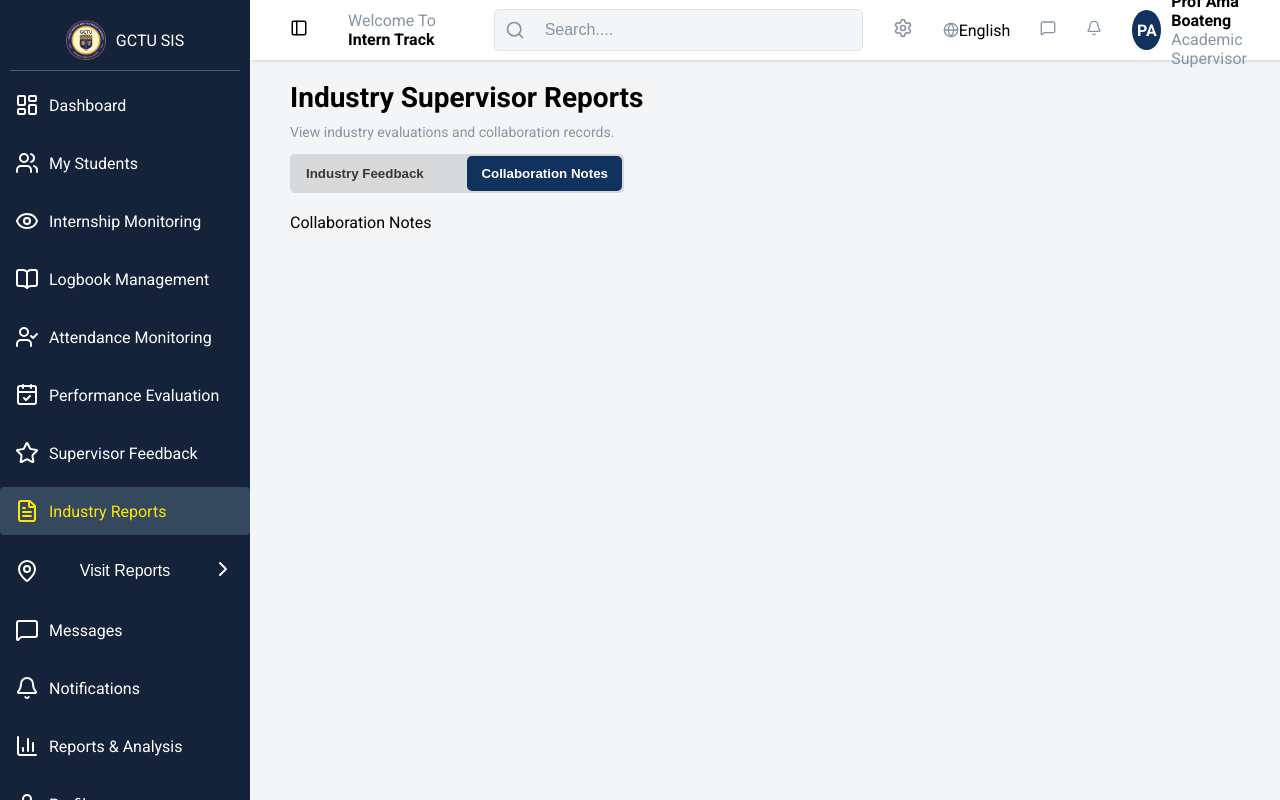
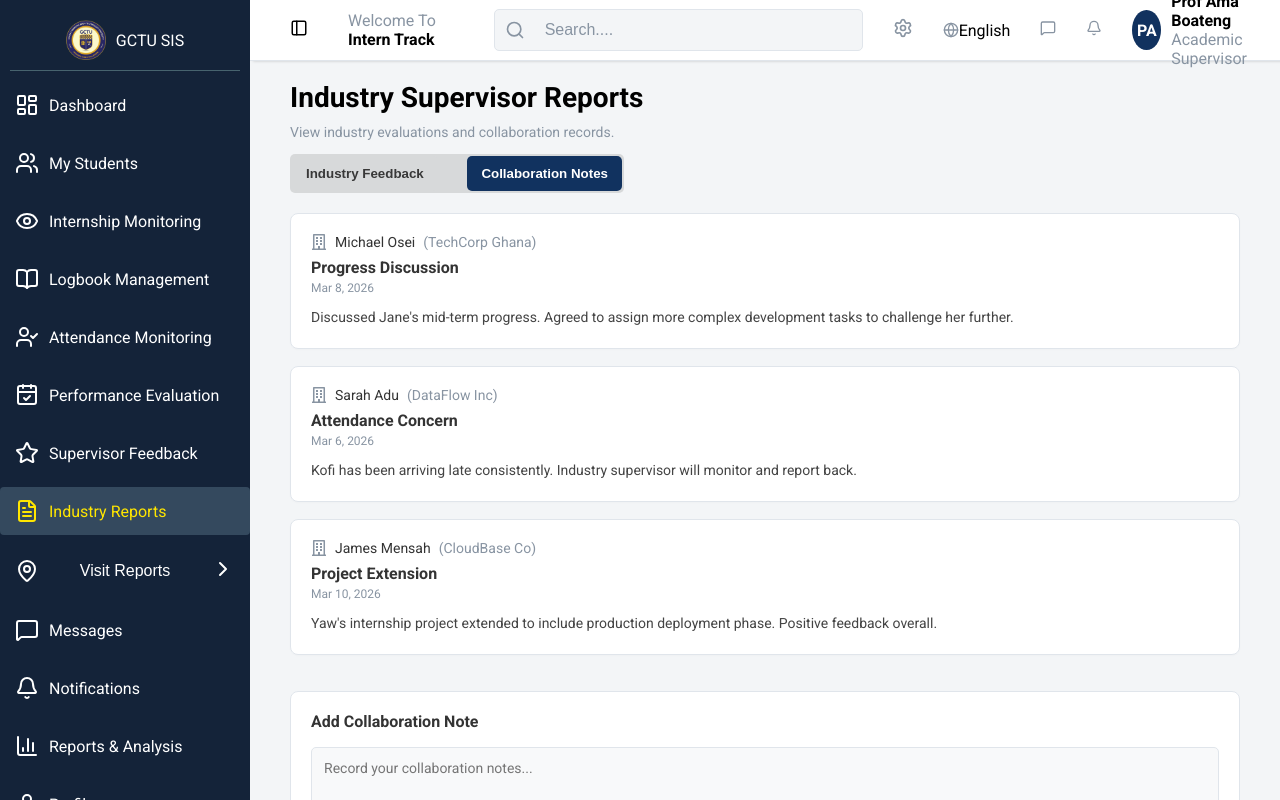
Before and after one commit to Princeaddo1199/GCTU-Student-Internship-System, a React (Vite) app: page /industry-reports in a window 1280 px wide. Both pictures are taken after a click on the button "Collaboration Notes". Built offline with nearby package versions, Linux system fonts and the light colour scheme.

Commit message:
Supervisor Reports been worked on
Still on Supervisor reports. working on the Collaboration Notes section

```diff
--- /dev/null
+++ b/src/Components/CollaborationNoteCard.jsx
@@ -0,0 +1,18 @@
+import React from 'react';
+import '../STYLES/CollaborationNoteCard.css';
+import { FaRegBuilding } from "react-icons/fa";
+
+export default function CollaborationNoteCard({ supervisorName, company, title, date, comment }) {
+  return (
+    <div className="collaborationNoteCard">
+      <div className="collaborationNoteCardHeader">
+        <FaRegBuilding className="collaborationNoteCardIcon" />
+        <span className="collaborationNoteCardSupervisor">{supervisorName}</span>
+        <span className="collaborationNoteCardCompany">({company})</span>
+      </div>
+      <div className="collaborationNoteCardTitle">{title}</div>
+      <div className="collaborationNoteCardDate">{date}</div>
+      <div className="collaborationNoteCardComment">{comment}</div>
+    </div>
+  );
+}
--- /dev/null
+++ b/src/Components/IndustryFeedbackCard.jsx
@@ -0,0 +1,30 @@
+import React from 'react';
+import '../STYLES/FeedbackCard.css';
+import { FaStar, FaStarHalfAlt, FaRegStar } from "react-icons/fa";
+
+export default function IndustryFeedbackCard({ studentName, company, supervisorName, date, comment, rating }) {
+  return (
+    <div className="feedbackCard">
+      <div className="feedbackCardHeader">
+        <div className="feedbackCardHeaderLeft">
+          <span className="feedbackCardStudentName">{studentName}</span>
+          <span className="feedbackCardTypeBadge">{company}</span>
+        </div>
+        <div className="feedbackCardRating">
+          {[...Array(5)].map((_, index) => {
+            const starNumber = index + 1;
+            if (rating >= starNumber) {
+              return <FaStar key={index} color="#ffc107" />;
+            } else if (rating >= starNumber - 0.5) {
+              return <FaStarHalfAlt key={index} color="#ffc107" />;
+            } else {
+              return <FaRegStar key={index} color="#e4e5e9" />;
+            }
+          })}
+        </div>
+      </div>
+      <div className="feedbackCardDate">By {supervisorName} - {date}</div>
+      <div className="feedbackCardComment">{comment}</div>
+    </div>
+  );
+}
--- /dev/null
+++ b/src/Data/collaborationNotes.json
@@ -0,0 +1,26 @@
+[
+  {
+    "id": 1,
+    "supervisorName": "Michael Osei",
+    "company": "TechCorp Ghana",
+    "title": "Progress Discussion",
+    "date": "Mar 8, 2026",
+    "comment": "Discussed Jane's mid-term progress. Agreed to assign more complex development tasks to challenge her further."
+  },
+  {
+    "id": 2,
+    "supervisorName": "Sarah Adu",
+    "company": "DataFlow Inc",
+    "title": "Attendance Concern",
+    "date": "Mar 6, 2026",
+    "comment": "Kofi has been arriving late consistently. Industry supervisor will monitor and report back."
+  },
+  {
+    "id": 3,
+    "supervisorName": "James Mensah",
+    "company": "CloudBase Co",
+    "title": "Project Extension",
+    "date": "Mar 10, 2026",
+    "comment": "Yaw's internship project extended to include production deployment phase. Positive feedback overall."
+  }
+]
--- /dev/null
+++ b/src/Data/supervisorFeedback.json
@@ -0,0 +1,26 @@
+[
+  {
+    "id": 1,
+    "studentId": 1,
+    "supervisorName": "Michael Osei",
+    "date": "Mar 10, 2026",
+    "comment": "Jane has shown excellent initiative and quickly adapted to the team workflow. Strong technical potential.",
+    "rating": 4.5
+  },
+  {
+    "id": 2,
+    "studentId": 2,
+    "supervisorName": "Sarah Adu",
+    "date": "Mar 9, 2026",
+    "comment": "Kofi demonstrates good analytical skills but could improve on time management and communication.",
+    "rating": 3.5
+  },
+  {
+    "id": 3,
+    "studentId": 4,
+    "supervisorName": "James Mensah",
+    "date": "Mar 11, 2026",
+    "comment": "Outstanding performance. Yaw completed all assigned tasks ahead of schedule with minimal supervision.",
+    "rating": 5
+  }
+]
--- a/src/Pages/IndustryReports.jsx
+++ b/src/Pages/IndustryReports.jsx
@@ -1,9 +1,36 @@
 import React from "react";
 import "../STYLES/IndustryReports.css"
 import { useState } from "react";
+import Students from "../Data/studentTable.json";
+import SupervisorFeedbacks from "../Data/supervisorFeedback.json";
+import IndustryFeedbackCard from "../Components/IndustryFeedbackCard";
+import CollaborationNotesData from "../Data/collaborationNotes.json";
+import CollaborationNoteCard from "../Components/CollaborationNoteCard";
+
+let globalNotes = [...CollaborationNotesData];
 
 export default function IndustryReports() {
   const [activeView, setActiveView] = useState("industryFeedback");
+  const [notes, setNotes] = useState(globalNotes);
+  const [newNoteText, setNewNoteText] = useState("");
+
+  const saveNote = () => {
+    if (!newNoteText.trim()) return;
+
+    const newNote = {
+      id: Date.now(),
+      supervisorName: "Prof. Ama Boateng",
+      company: "Academic Supervisor",
+      title: "New Note",
+      date: new Date().toLocaleDateString('en-US', { month: 'short', day: 'numeric', year: 'numeric' }),
+      comment: newNoteText
+    };
+
+    const updatedNotes = [...notes, newNote];
+    setNotes(updatedNotes);
+    globalNotes = updatedNotes;
+    setNewNoteText("");
+  };
   return (
     <>
       <div className="industryReportsTitle">
@@ -24,7 +51,7 @@ export default function IndustryReports() {
         </button>
         <button
           type="button"
-          className={`performanceEvaluationTabButton ${activeView === "collaborationNotes" ? "active" : ""}`}
+          className={`industryReportsTabButton ${activeView === "collaborationNotes" ? "active" : ""}`}
           onClick={() => setActiveView("collaborationNotes")}
         >
           Collaboration Notes
@@ -32,12 +59,47 @@ export default function IndustryReports() {
       </div>
 
       {activeView === "industryFeedback" ? (
-        <div className="evaluationPageMain">
-          <p>Industry Feedback</p>
+        <div className="industryFeedbackPageMain">
+          {SupervisorFeedbacks.map((feedback) => {
+            const student = Students.find(s => s.id === feedback.studentId);
+            if (!student) return null;
+            return (
+              <IndustryFeedbackCard
+                key={feedback.id}
+                studentName={student.student}
+                company={student.company}
+                supervisorName={feedback.supervisorName}
+                date={feedback.date}
+                comment={feedback.comment}
+                rating={feedback.rating}
+              />
+            );
+          })}
         </div>
       ) : (
-        <div className="scoreboardPageMain">
-          <p>Collaboration Notes</p>
+        <div className="collaborationNotesPageMain">
+          <div className="collaborationNotesList">
+            {notes.map((note) => (
+              <CollaborationNoteCard
+                key={note.id}
+                supervisorName={note.supervisorName}
+                company={note.company}
+                title={note.title}
+                date={note.date}
+                comment={note.comment}
+              />
+            ))}
+          </div>
+          <div className="addNoteContainer">
+            <h3 className="addNoteTitle">Add Collaboration Note</h3>
+            <textarea
+              className="addNoteTextarea"
+              placeholder="Record your collaboration notes..."
+              value={newNoteText}
+              onChange={(e) => setNewNoteText(e.target.value)}
+            />
+            <button className="saveNoteBtn" onClick={saveNote}>Save Note</button>
+          </div>
         </div>
       )}
     </>
--- /dev/null
+++ b/src/STYLES/CollaborationNoteCard.css
@@ -0,0 +1,48 @@
+.collaborationNoteCard {
+  background-color: #ffffff;
+  border: 1px solid #e0e5eb;
+  border-radius: 8px;
+  padding: 20px;
+  box-shadow: 0 1px 2px rgba(0,0,0,0.02);
+  margin-bottom: 16px;
+}
+
+.collaborationNoteCardHeader {
+  display: flex;
+  align-items: center;
+  gap: 8px;
+  margin-bottom: 8px;
+}
+
+.collaborationNoteCardIcon {
+  color: #8894a2;
+}
+
+.collaborationNoteCardSupervisor {
+  font-size: 14px;
+  color: #333;
+}
+
+.collaborationNoteCardCompany {
+  font-size: 14px;
+  color: #8894a2;
+}
+
+.collaborationNoteCardTitle {
+  font-weight: 600;
+  font-size: 16px;
+  color: #333;
+  margin-bottom: 4px;
+}
+
+.collaborationNoteCardDate {
+  font-size: 12px;
+  color: #8894a2;
+  margin-bottom: 12px;
+}
+
+.collaborationNoteCardComment {
+  font-size: 14px;
+  color: #444;
+  line-height: 1.5;
+}
--- a/src/STYLES/IndustryReports.css
+++ b/src/STYLES/IndustryReports.css
@@ -41,3 +41,65 @@
   background-color: #11325f;
   color: #ffffff;
 }
+
+.industryFeedbackPageMain {
+  margin: 20px 40px;
+  display: flex;
+  flex-direction: column;
+  gap: 16px;
+}
+
+.collaborationNotesPageMain {
+  margin: 20px 40px;
+  display: flex;
+  flex-direction: column;
+  gap: 20px;
+}
+
+.collaborationNotesList {
+  display: flex;
+  flex-direction: column;
+  gap: 1px;
+}
+
+.addNoteContainer {
+  background-color: #ffffff;
+  border: 1px solid #e0e5eb;
+  border-radius: 8px;
+  padding: 20px;
+}
+
+.addNoteTitle {
+  font-size: 16px;
+  font-weight: 600;
+  margin-bottom: 16px;
+  color: #333;
+}
+
+.addNoteTextarea {
+  width: 100%;
+  height: 100px;
+  padding: 12px;
+  border: 1px solid #e0e5eb;
+  border-radius: 5px;
+  background-color: #f8f9fa;
+  resize: none;
+  font-family: inherit;
+  font-size: 14px;
+  margin-bottom: 16px;
+  box-sizing: border-box;
+}
+
+.saveNoteBtn {
+  background-color: #11325f;
+  color: #ffffff;
+  border: none;
+  border-radius: 5px;
+  padding: 10px 24px;
+  font-weight: 600;
+  cursor: pointer;
+}
+
+.saveNoteBtn:hover {
+  background-color: #0c2445;
+}
```
